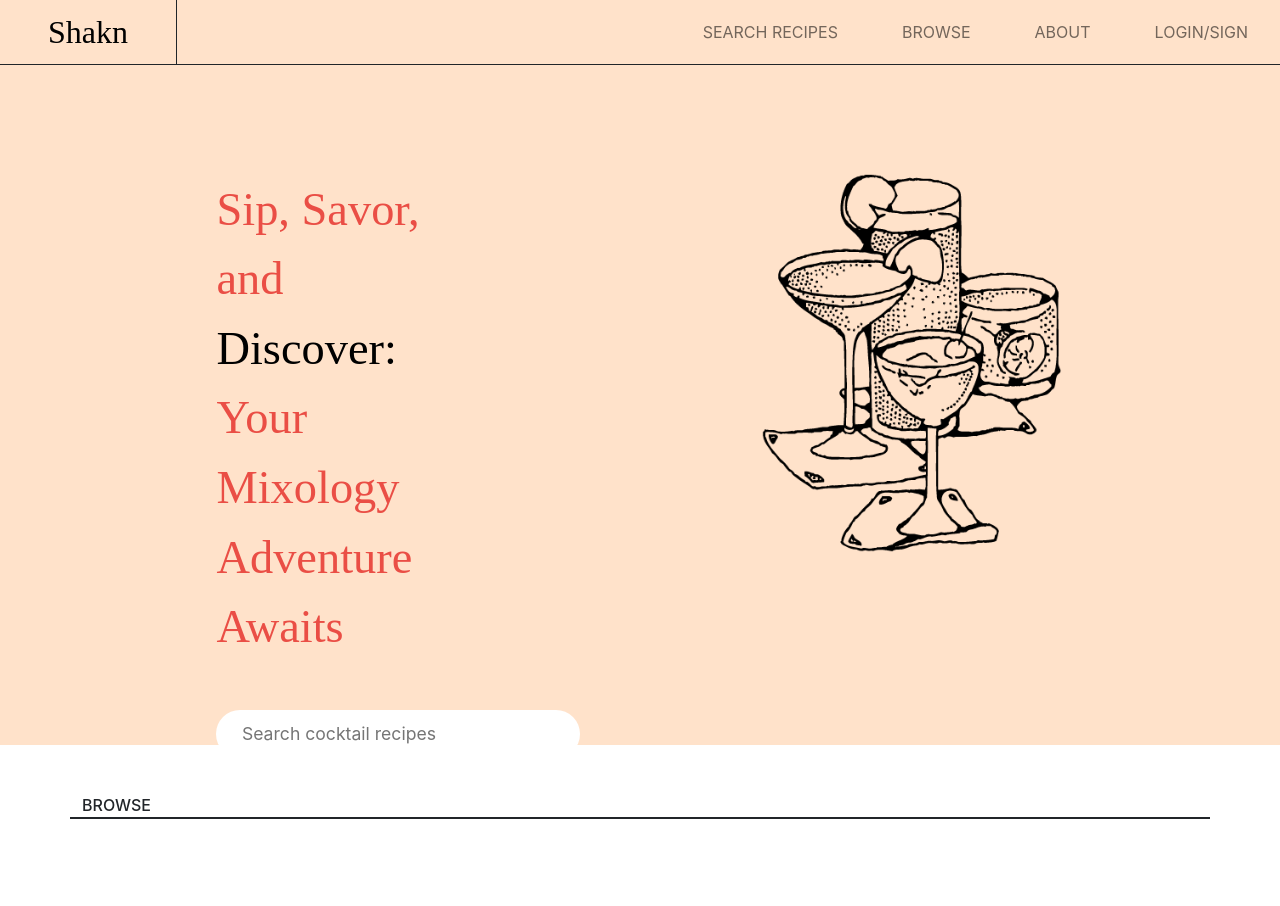
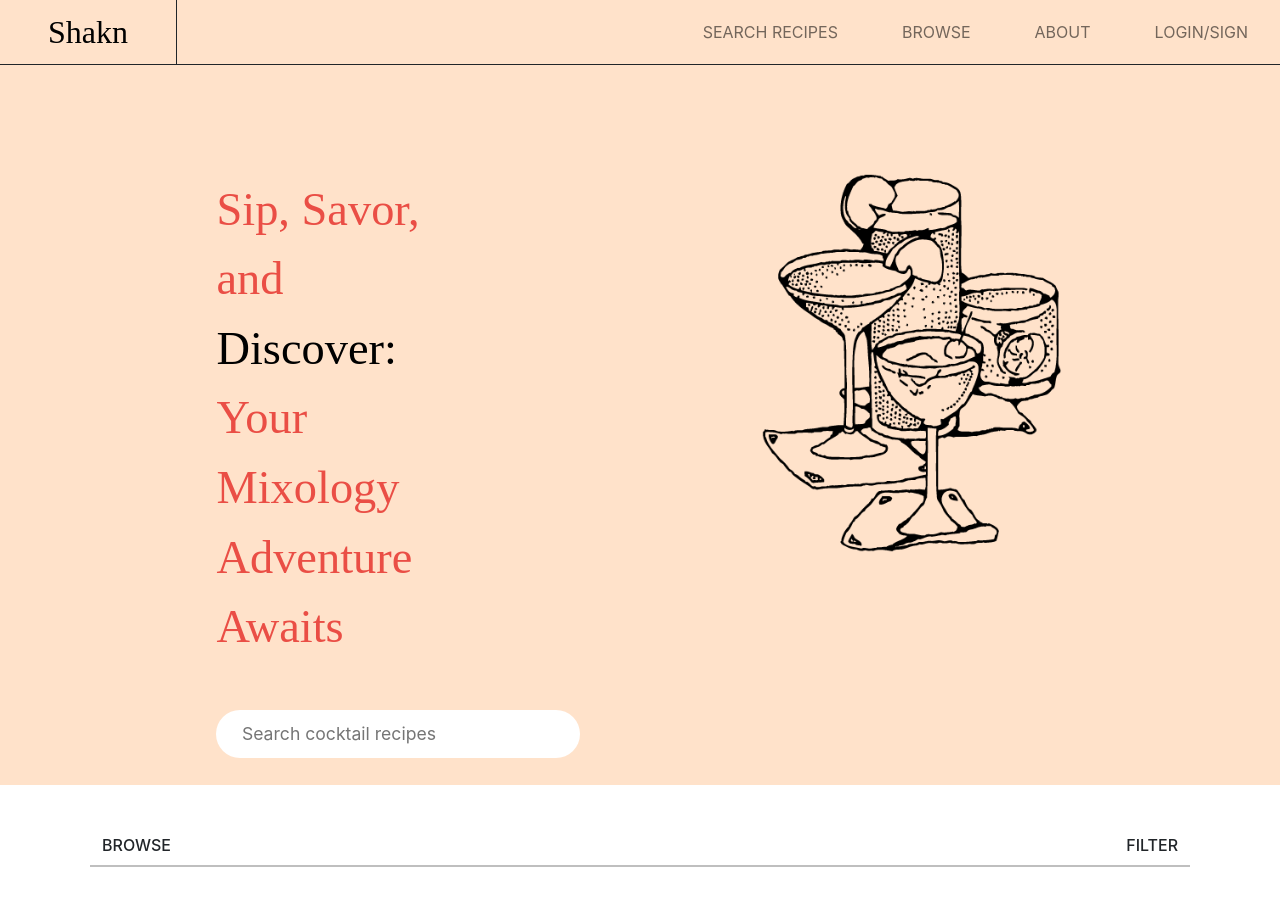
Before and after one commit to jazdmiller/shakn, a React (Create React App) app: page / in a window 1280 px wide. Shown: the top 906 px of the page. Built offline with nearby package versions, Linux system fonts and the light colour scheme; the HTML template or start-up script is replaced by a standard one.

Commit message:
add label and horizontal rule for home browse section

```diff
--- a/src/App.css
+++ b/src/App.css
@@ -77,7 +77,7 @@
 
 .home-container{
   background-color: #FFE2CA;
-  height: 85vh;
+  height: 90vh;
 }
 
 .home-col{
@@ -142,8 +142,8 @@
   }
 
   .hero-img{
-    max-height: 85%;
-    max-width: 85%;
+    max-height: 90%;
+    max-width: 87%;
     text-align: center;
     justify-content: center ;
   }
@@ -176,10 +176,15 @@
     padding-right: 3%;
   }
 }
-/* ***************** HOME BROWSE *************************** */
+/* ***************** HOME BROWSE SECTON *************************** */
 
 .home-label-text{
   font-family: 'Inter', sans-serif;
   text-transform: uppercase;
   font-weight: 500;
 }
+
+.home-hr{
+  border: 1px solid #000;
+  width: 100%;
+}
--- a/src/components/BrowseHome.js
+++ b/src/components/BrowseHome.js
@@ -3,14 +3,17 @@ import React from 'react'
 function BrowseHome() {
   return (
     <div>
-        <div className='pt-5 container border-bottom border-dark border-2'>
-            <div className='row '>
+        <div className='pt-5 container'>
+            <div className='row mx-2 justify-content-space-between'>
                 <div className='col home-label-text'>
                     Browse
                 </div>
-                <div className='col'>
-
+                <div className='col text-end home-label-text'>
+                    Filter
                 </div>
+            </div>
+            <div className='row mx-2'>
+              <hr className='home-hr mt-2' />
             </div>
         </div>
     </div>
--- a/src/pages/Home.js
+++ b/src/pages/Home.js
@@ -12,7 +12,7 @@ export default function Home() {
                 <div className='order-last order-md-first hero-text-col col-sm-12 col-md-6 test-col'>
                     <div className='row hero-text'>
 
-                            Sip, Savor, and<p className='p-0 m-0 discover-text'>Discover:</p>Your Mixology Adventure Awaits
+                            Sip, Savor, and<p className='p-0 m-0 discover-text'>Discover:</p>Your Mixology<br /> Adventure Awaits
                     </div>
                     <div className='row pt-5'>
                         <input type="text" placeholder="Search cocktail recipes"></input>
```
